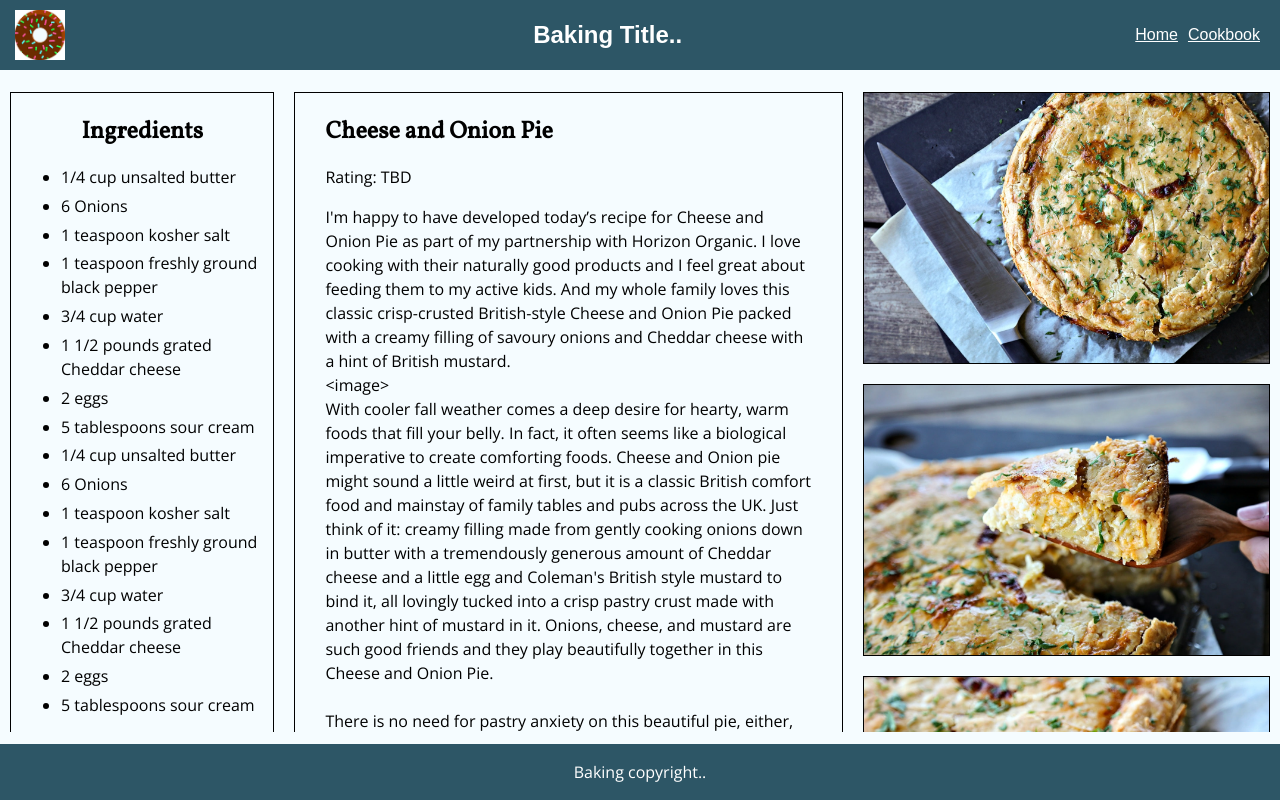
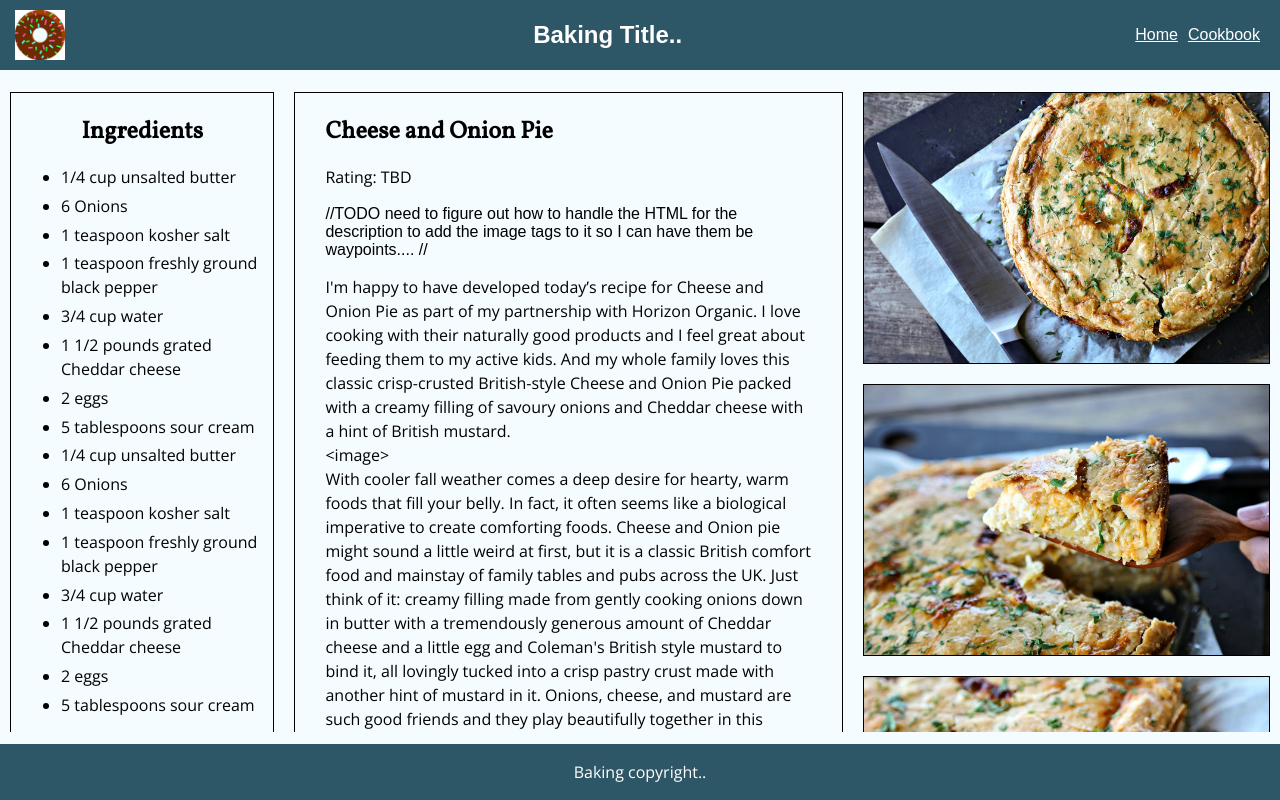
Before and after one commit to joejackson1993/cookbook, a React (Create React App) app: page /cookbook/2 in a window 1280 px wide. Built offline with nearby package versions, Linux system fonts and the light colour scheme.

Commit message:
added tinyMce via node

```diff
--- a/package.json
+++ b/package.json
@@ -7,7 +7,10 @@
     "react-dom": "^16.2.0",
     "react-highlighter": "^0.4.2",
     "react-router-dom": "^4.2.2",
-    "react-scripts": "1.1.1"
+    "react-scripts": "1.1.1",
+    "react-waypoint": "^8.0.1",
+    "tinymce": "^4.7.11",
+    "waypoints": "^4.0.1"
   },
   "scripts": {
     "start": "react-scripts start",
--- a/src/components/RecipeOverview.js
+++ b/src/components/RecipeOverview.js
@@ -10,13 +10,14 @@ class RecipeOverview extends Component {
   }
 
 	render (){
-
     const data = this.state.data;
 
 		return (
 			<div className="Overview-box">
 				<h3 className="Recipe-title">{data.title}</h3>
         <p className="Rating-box">{"Rating: " + data.rating}</p>
+				//TODO need to figure out how to handle the HTML for the description to add the image tags to it so I can have them be waypoints....
+				//
         <pre className="Recipe-description">{data.description}</pre>
    		</div>
   	);
```
Also changed, not shown: 1 other file (tests, documents, lock files or other folders).
